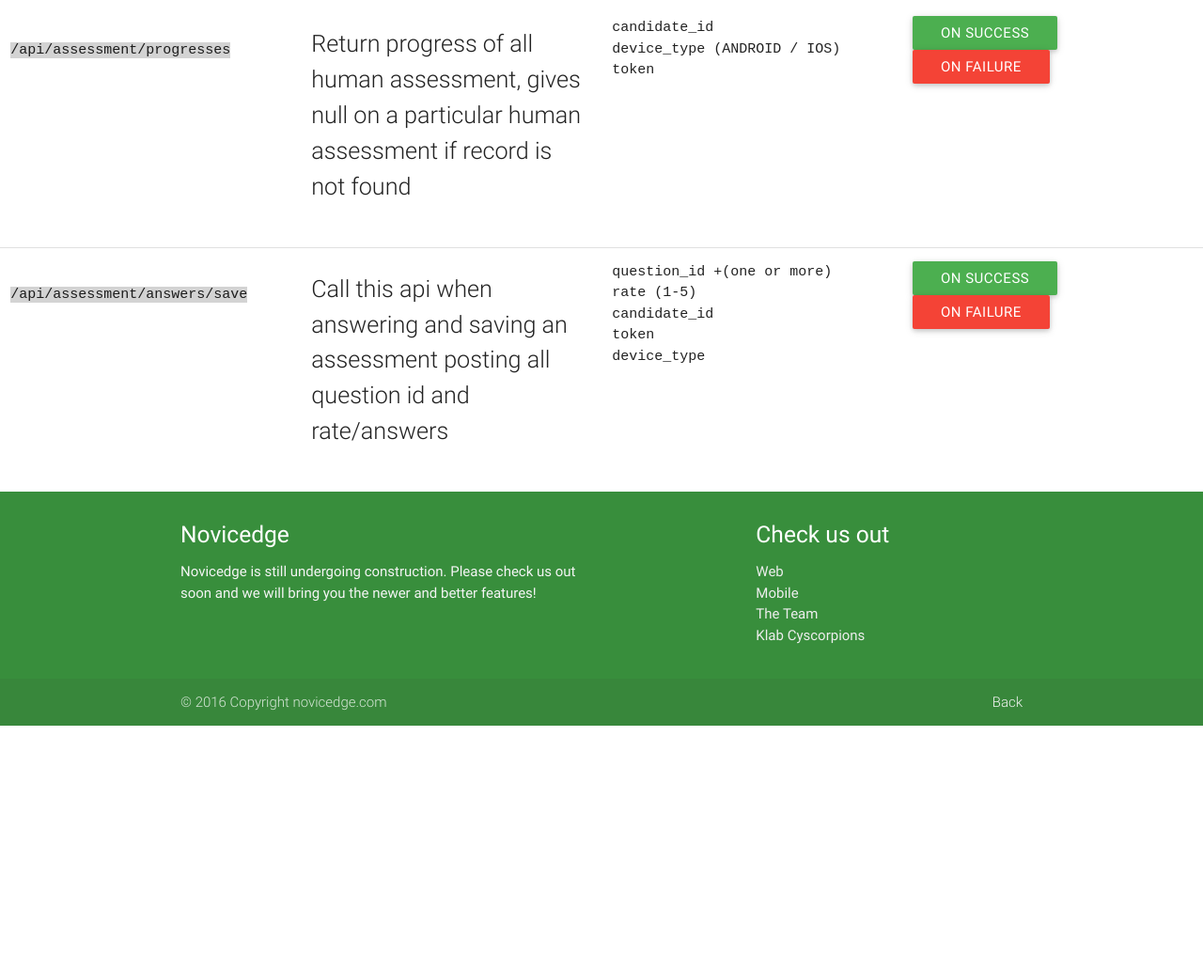
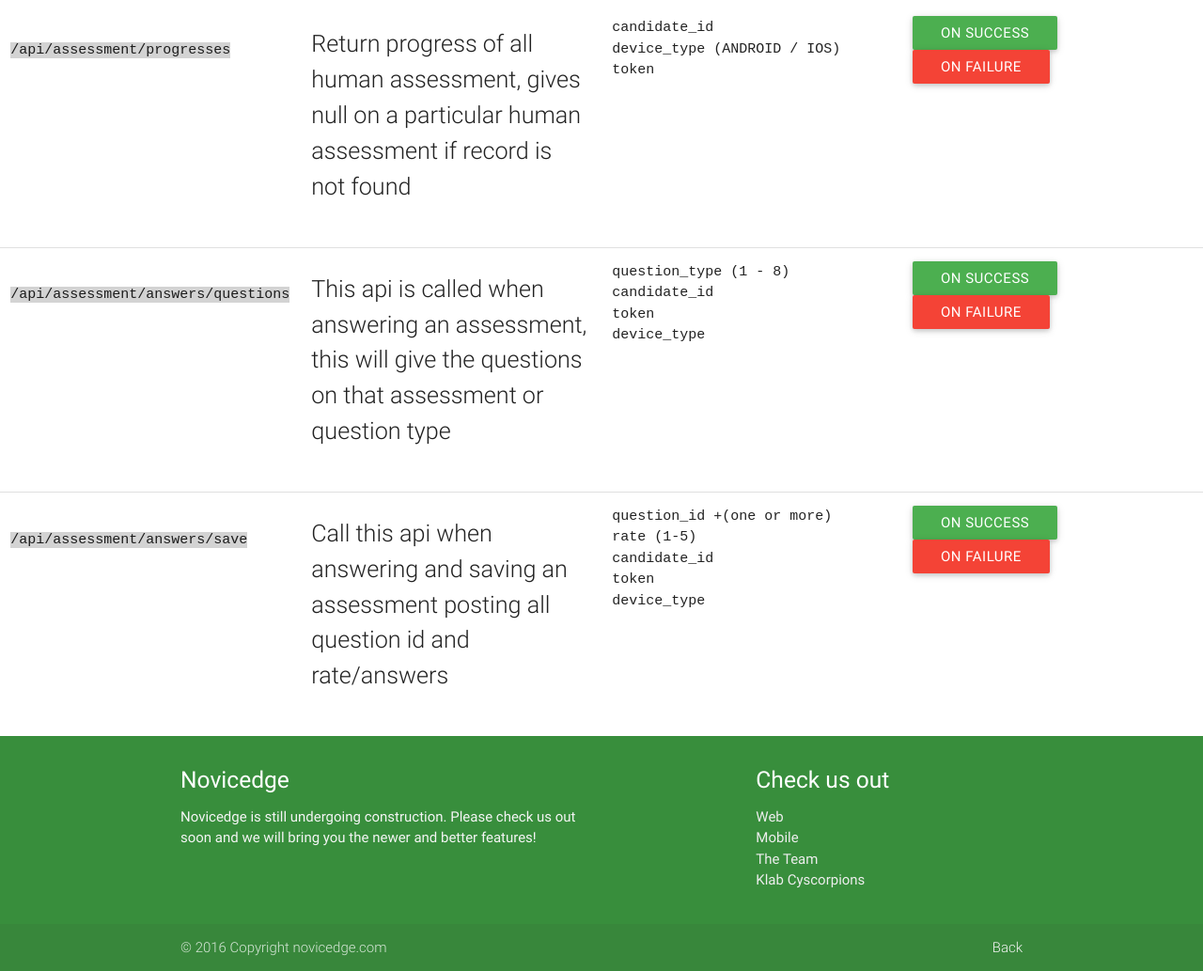
Before and after one commit to jcoconut/jcoconut.github.io, a plain HTML site: page mobile.html in a window 1280 px wide. Shown: the part 1237-2270 px from the top of the page at 94% size. Before the commit the page ends 2009 px from the top, so only its background shows below. Drawn offline with nearby package versions, Linux system fonts and the light colour scheme.

Commit message:
questions

```diff
--- a/mobile.html
+++ b/mobile.html
@@ -253,6 +253,47 @@
         <div class="col l3 s12">
             <div class="valign-wrapper">
                 <div class="valign">
+                    <code>/api/assessment/answers/questions</code>
+                </div>
+            </div>
+        </div>
+        <div class="col l3 s12">
+            <div class="valign-wrapper">
+                <div class="valign">
+                    <p class="flow-text">This api is called when answering an assessment, this will give the questions on that assessment or question type</p>
+                </div>
+            </div>
+        </div>
+        <div class="col l3 s12">
+            <div class="valign-wrapper">
+                <div class="valign">
+                    <code>
+                        <ul>
+                            <li>question_type  (1 - 8)</li>
+                            <li>candidate_id</li>
+                            <li>token</li>
+                            <li>device_type</li>
+                        </ul>
+
+                    </code>
+                </div>
+            </div>
+        </div>
+        <div class="col l3 s12">
+            <div class="valign-wrapper">
+                <div class="valign">
+                    <a target="json" class="btn green waves-effect waves-light" href="https://jsonblob.com/56ce54e6e4b01190df512d53">On success</a>
+                    <a target="json" class="btn red waves-effect waves-light" href="https://jsonblob.com/56cd645de4b01190df5106e4">On failure</a>
+                </div>
+            </div>
+        </div>
+    </div>
+
+    <div class="divider"></div>
+    <div class="row">
+        <div class="col l3 s12">
+            <div class="valign-wrapper">
+                <div class="valign">
                     <code>/api/assessment/answers/save</code>
                 </div>
             </div>
```
